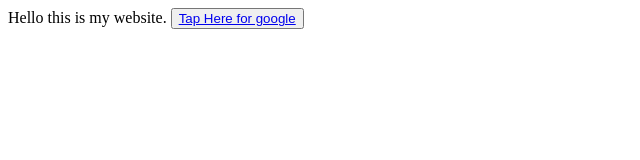
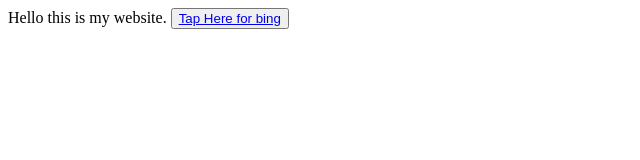
Before and after one commit to Afzxn/hello, a plain HTML site: page hello.html in a window 1280 px wide. Shown: the full height of the page, 0-640 px from the left. Drawn offline with Linux system fonts and the light colour scheme.

Commit message:
changed ot bing

```diff
--- a/hello.html
+++ b/hello.html
@@ -6,7 +6,7 @@
     </head>
     <body>
         Hello this is my website.
-        <button> <a href="https://google.com">Tap Here for google </a></button>
+        <button> <a href="https://bing.com">Tap Here for bing </a></button>
     </body>
 
 </html>
```
